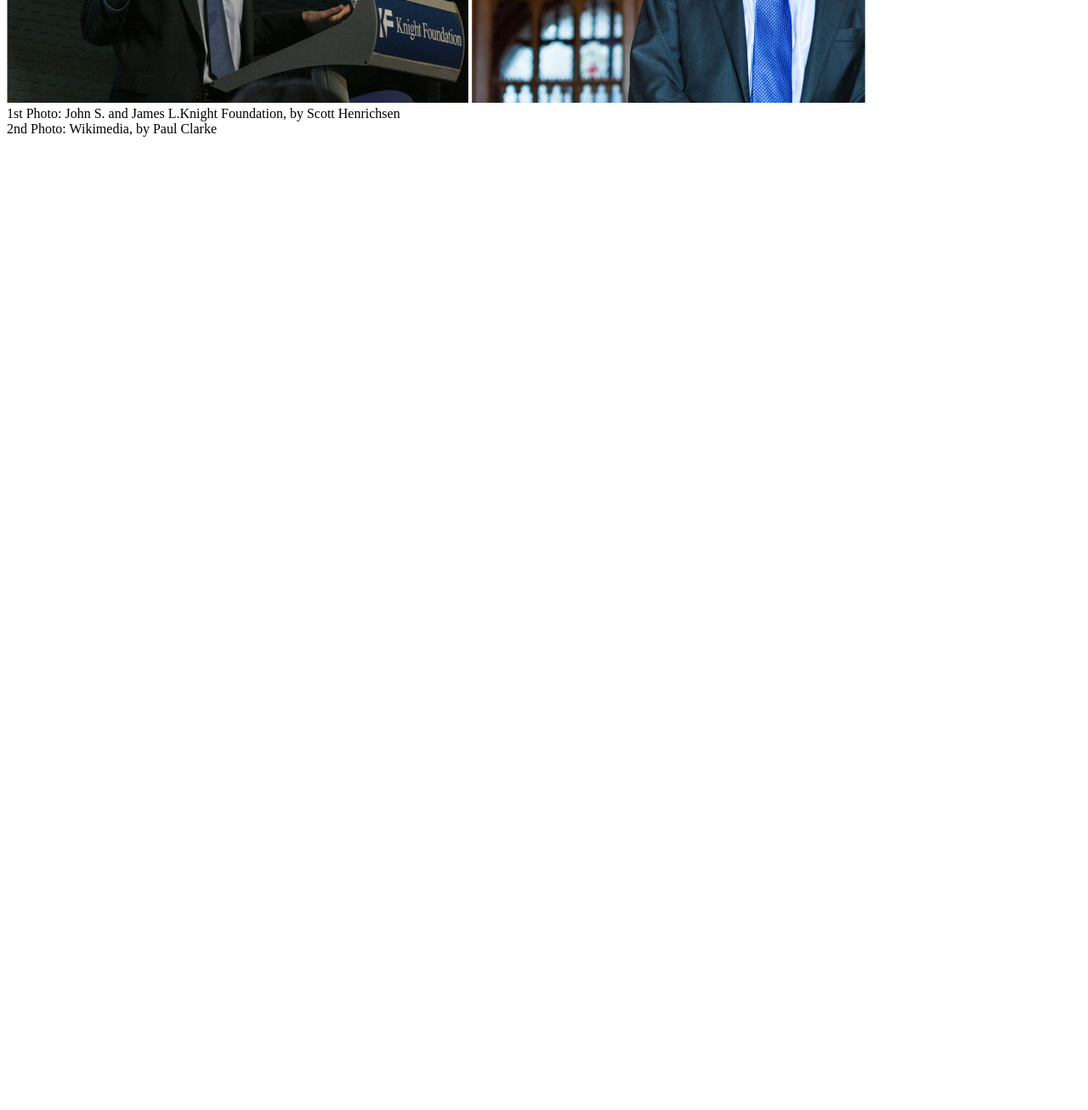
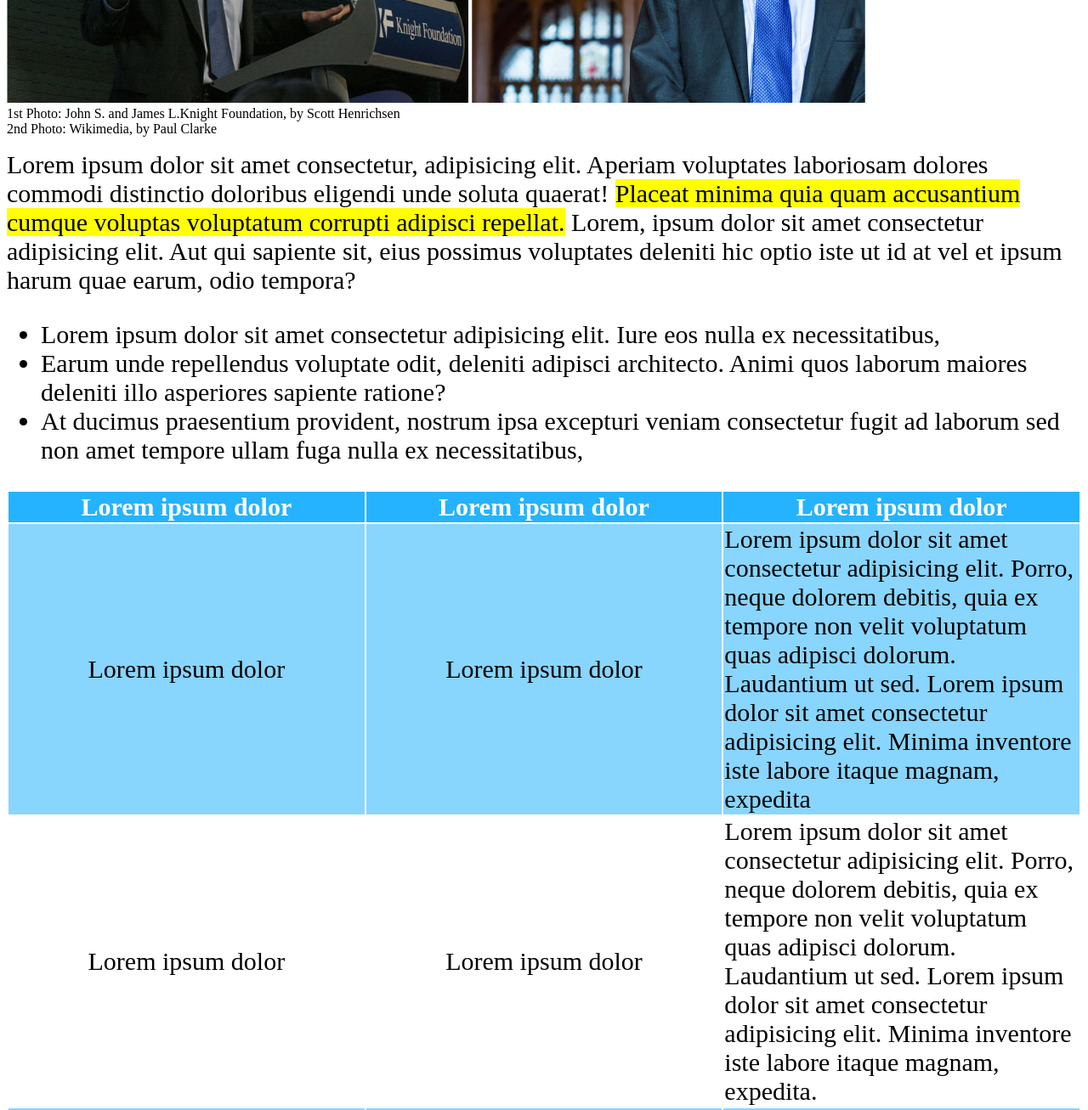
Before and after one commit to giufeli/html-css-booleaner, a plain HTML site: page index.html in a window 1280 px wide. Shown: the part 632-1939 px from the top of the page at 85% size. Before the commit the page ends 801 px from the top, so only its background shows below. Drawn offline with Linux system fonts and the light colour scheme.

Commit message:
head+main processing 2

```diff
--- a/css/style.css
+++ b/css/style.css
@@ -25,3 +25,36 @@ h1{
 span{
     color:rgb(0, 166, 255)
 }
+
+.testo{
+    font-size: 30px;
+}
+
+.evidenziato{
+    background:#FFFF00;
+    color: #000000
+}
+
+table{
+    width: 100%;
+    table-layout: fixed;
+    font-size: 30px;
+}
+
+td{
+    text-align: center
+}
+
+
+.special-td{
+    text-align: left;
+  }
+
+th{
+    background-color: rgb(37, 179, 255);
+    color: white;
+}
+
+.tr-color{
+    background-color: rgb(136, 213, 254);
+}
--- a/index.html
+++ b/index.html
@@ -31,8 +31,49 @@
             <div>2nd Photo: Wikimedia, by Paul Clarke</div>
         </div>
 
+        <p>
+            <div class="testo">
+            Lorem ipsum dolor sit amet consectetur, adipisicing elit. Aperiam voluptates laboriosam dolores commodi distinctio doloribus eligendi unde soluta quaerat! <span class="evidenziato">Placeat minima quia quam accusantium cumque voluptas voluptatum corrupti adipisci repellat.</span> Lorem, ipsum dolor sit amet consectetur adipisicing elit. Aut qui sapiente sit, eius possimus voluptates deleniti hic optio iste ut id at vel et ipsum harum quae earum, odio tempora?
+            </div>
+        </p>
+
+        <div class="testo">
+            <ul>
+                <li>Lorem ipsum dolor sit amet consectetur adipisicing elit. Iure eos nulla ex necessitatibus,</li>
+
+                <li>Earum unde repellendus voluptate odit, deleniti adipisci architecto. Animi quos laborum maiores deleniti illo asperiores sapiente ratione?</li>
+
+                <li>At ducimus praesentium provident, nostrum ipsa excepturi veniam consectetur fugit ad laborum sed non amet tempore ullam fuga  nulla ex necessitatibus,</li>
+            </ul>
+        </div>
+
+        <table>
+            <tr>
+                <th>Lorem ipsum dolor</th>
+                <th>Lorem ipsum dolor</th>
+                <th>Lorem ipsum dolor</th>
+            </tr>
+
+            <tr class="tr-color">
+                <td>Lorem ipsum dolor</td>
+                <td>Lorem ipsum dolor</td>
+                <td  class="special-td">Lorem ipsum dolor sit amet consectetur adipisicing elit. Porro, neque dolorem debitis, quia ex tempore non velit voluptatum quas adipisci dolorum. Laudantium ut sed. Lorem ipsum dolor sit amet consectetur adipisicing elit. Minima inventore iste labore itaque magnam, expedita</td>
+            </tr>
+
+            <tr>
+                <td>Lorem ipsum dolor</td>
+                <td>Lorem ipsum dolor</td>
+                <td class="special-td">Lorem ipsum dolor sit amet consectetur adipisicing elit. Porro, neque dolorem debitis, quia ex tempore non velit voluptatum quas adipisci dolorum. Laudantium ut sed. Lorem ipsum dolor sit amet consectetur adipisicing elit. Minima inventore iste labore itaque magnam, expedita.</td>
+            </tr>
+
+            <tr class="tr-color">
+                <td>Lorem ipsum dolor</td>
+                <td>Lorem ipsum dolor</td>
+                <td class="special-td">Lorem ipsum dolor sit amet consectetur adipisicing elit. Porro, neque dolorem debitis, quia ex tempore non velit voluptatum quas adipisci dolorum. Laudantium ut sed. Lorem ipsum dolor sit amet consectetur adipisicing elit. Minima inventore iste labore itaque magnam, expedita.</td>
+            </tr
+        </table>
+
     </main>
-
 
 
 
```
